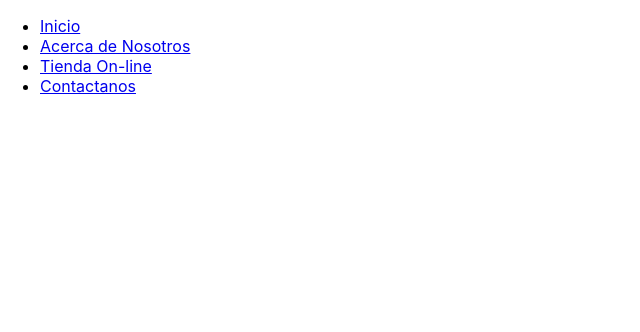
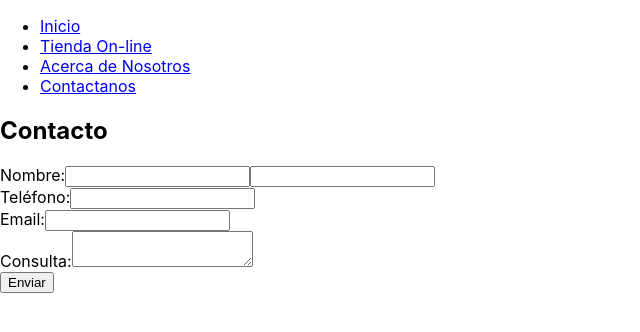
Before and after one commit to KevinSchvindt/misiotronica-schvindt-kevin, a React (Create React App) app: page /Contacto in a window 1280 px wide. Shown: the top 332 px of the page, without its empty margins (0-640 px from the left). Built offline with nearby package versions, Linux system fonts and the light colour scheme.

Commit message:
Formularios+correcciones

```diff
--- a/src/App.js
+++ b/src/App.js
@@ -11,6 +11,7 @@ function App()  {
   return (
     <BrowserRouter>
         <Routes>
+
           <Route path='/' element= {<Inicio/>} />
           <Route path='/Venta' element= {<Venta/>} />
           <Route path='/AcercaDeNosotros' element= {<AcercaDeNosotros/>} />
--- a/src/BaseDatos/ProductosLista.jsx
+++ b/src/BaseDatos/ProductosLista.jsx
@@ -1,8 +1,34 @@
-import React from 'react'
-import prod2bat from "../Imagenes/prod2bat"
+import prod2bat from "../Imagenes/Prod2bat.webp"
+import prod3bat from "../Imagenes/Prod3bat.jpg"
+import prod4cab from "../Imagenes/Prod4cab.jpg"
+import prod5cab from "../Imagenes/Prod5cab.jpg"
+import prod6cab from "../Imagenes/Prod6cab.jpg"
+import prod7cab from "../Imagenes/Prod7cab.webp"
+import prod8cab from "../Imagenes/Prod8cab.webp"
+import prod9dio from "../Imagenes/Prod9dio.jpg"
+import prod10res from "../Imagenes/Prod10res.jpg"
+import prod11bot from "../Imagenes/Prod11bot.jpg"
+import prod12temp from "../Imagenes/Prod12temp.jpg"
+import prod13luc from "../Imagenes/Prod13luc.jpg"
+import prod14luc from "../Imagenes/Prod14luc.jpg"
+import prod16pla from "../Imagenes/Prod16pla.jpg"
+
 
 const ProductosLista = [
-    {imagen: prod2bat, }
+    {imagen: prod2bat, precio:"$500", nombre: "bateriadeLitio", descripcion:"Baterias para radios handy"},
+    {imagen: prod3bat, precio:"$500", nombre: "bateriadeLidd", descripcion:"Baterias para radios hhhhdy"},
+    {imagen: prod4cab, precio:"$500", nombre: "bateriassLitio", descripcion:"Baterias parassssdios handy"},
+    {imagen: prod5cab, precio:"$500", nombre: "bateriasssditio", descripcion:"Baterias parddddadios handy"},
+    {imagen: prod6cab, precio:"$500", nombre: "bateriadsssLitio", descripcion:"Baterias para radilllos handy"},
+    {imagen: prod7cab, precio:"$500", nombre: "bateriadeLitio", descripcion:"Baterias para tttradios handy"},
+    {imagen: prod8cab, precio:"$500", nombre: "bateriasssditio", descripcion:"Baterias parddddadios handy"},
+    {imagen: prod9dio, precio:"$500", nombre: "bateriadsssLitio", descripcion:"Baterias para radilllos handy"},
+    {imagen: prod10res, precio:"$500", nombre: "bateriadeLitio", descripcion:"Baterias para tttradios handy"},
+    {imagen: prod11bot, precio:"$500", nombre: "bateriasssditio", descripcion:"Baterias parddddadios handy"},
+    {imagen: prod12temp, precio:"$500", nombre: "bateriadsssLitio", descripcion:"Baterias para radilllos handy"},
+    {imagen: prod13luc, precio:"$500", nombre: "bateriadeLitio", descripcion:"Baterias para tttradios handy"},
+    {imagen: prod14luc, precio:"$500", nombre: "bateriasssditio", descripcion:"Baterias parddddadios handy"},
+    {imagen: prod16pla, precio:"$500", nombre: "bateriadsssLitio", descripcion:"Baterias para radilllos handy"},
 
 ]
 
--- a/src/Componentes/Burguer.js
+++ /dev/null
@@ -1,26 +0,0 @@
-import React from 'react'
-import Inicio from '../Componentes/Inicio'
-
-function Burguer() {
-  return (
-    <div>
-      <ul>
-        <li>
-            <a href='#'>Inicio</a>
-            <Inicio/>
-        </li>
-        <li>
-            <a href='#'>Acerca de Nosotros</a>
-        </li>
-        <li>
-            <a href='#'>Tienda On-line</a>
-        </li>
-        <li>
-            <a href='#'>Contactanos</a>
-        </li>
-      </ul>
-    </div>
-  )
-}
-
-export default Burguer
--- /dev/null
+++ b/src/Componentes/Formulario.jsx
@@ -0,0 +1,81 @@
+import React, { useState } from 'react';
+
+function ContactForm() {
+  const [formData, setFormData] = useState({
+    firstName: '',
+    lastName: '',
+    phone: '',
+    email: '',
+    query: '',
+  });
+
+  const handleChange = (e) => {
+    const { name, value } = e.target;
+    setFormData((prevData) => ({
+      ...prevData,
+      [name]: value,
+    }));
+  };
+
+  const handleSubmit = (e) => {
+    e.preventDefault();
+        console.log('Form data:', formData);
+  };
+
+  return (
+    <div>
+      <h2>Contacto</h2>
+      <form onSubmit={handleSubmit}>
+        <div>
+          <label>Nombre:</label>
+          <input
+            type="text"
+            name="firstName"
+            value={formData.firstName}
+            onChange={handleChange}
+            required
+          />
+          <input
+            type="text"
+            name="lastName"
+            value={formData.lastName}
+            onChange={handleChange}
+            required
+          />
+        </div>
+        <div>
+          <label>Teléfono:</label>
+          <input
+            type="tel"
+            name="phone"
+            value={formData.phone}
+            onChange={handleChange}
+            required
+          />
+        </div>
+        <div>
+          <label>Email:</label>
+          <input
+            type="email"
+            name="email"
+            value={formData.email}
+            onChange={handleChange}
+            required
+          />
+        </div>
+        <div>
+          <label>Consulta:</label>
+          <textarea
+            name="query"
+            value={formData.query}
+            onChange={handleChange}
+            required
+          />
+        </div>
+        <button type="submit">Enviar</button>
+      </form>
+    </div>
+  );
+}
+
+export default ContactForm;
--- a/src/Componentes/Inicio.js
+++ /dev/null
@@ -1,11 +0,0 @@
-import React from 'react'
-
-const Inicio = () => {
-  return (
-    <div>
-
-    </div>
-  )
-}
-
-export default Inicio
--- a/src/Componentes/Productos.jsx
+++ b/src/Componentes/Productos.jsx
@@ -1,5 +1,6 @@
 import React from 'react'
 import './productos.css'
+
 
 
 
@@ -9,9 +10,10 @@ function Productos(props) {
             <img src={props.imagen} alt={props.nombre}/>
             <h2>{props.precio}</h2>
             <h1>{props.nombre}</h1>
-            <p>{props.descripcion}</p>
+            <p>{props.descripccion}</p>
             <i class ="bx bx-cart-add bx-md" ></i>
         </div>
-    )
-}
+    );
+};
+
 export default Productos
--- a/src/Directorios/AcercaDeNosotros.jsx
+++ b/src/Directorios/AcercaDeNosotros.jsx
@@ -5,6 +5,15 @@ const AcercaDeNosotros = () => {
   return (
     <div>
       <Burguer/>
+      <h1>Bienvenidos a Misiotrónica</h1>
+      <p>Somos una empresa dedicada a la venta de materiales electronicos desde hace
+        mas de 20 años con presencia en el rubro
+      </p>
+      <p>Nuestra historia comienza en el año 1996 cuando el fundador inicia el proyecto
+        en un pequeño puesto dentro del mercado central, vendiendo para los transeutes
+        que por alli pasaban.
+      </p>
+      <p>con el pasar del tiempo bla bla bla </p>
     </div>
   )
 }
--- a/src/Directorios/Contacto.jsx
+++ b/src/Directorios/Contacto.jsx
@@ -1,10 +1,12 @@
 import React from 'react'
 import Burguer from '../Componentes/Burguer'
+import Formulario from '../Componentes/Formulario'
 
 const Contacto = () => {
   return (
     <div>
       <Burguer/>
+      <Formulario/>
     </div>
   )
 }
--- a/src/Directorios/Venta.jsx
+++ b/src/Directorios/Venta.jsx
@@ -2,13 +2,20 @@ import React from 'react'
 import Productos from '../Componentes/Productos'
 import Burguer from '../Componentes/Burguer'
 import Barra from '../Componentes/Barra'
+import ProductosLista from '../BaseDatos/ProductosLista'
 
 const Venta = () => {
   return (
     <div>
             <Burguer/>
            <Barra/>
-           <Productos/>
+           {ProductosLista.map(function (elemento){
+            return (<Productos
+              imagen={elemento.imagen}
+              precio={elemento.precio}
+              nombre={elemento.nombre}
+              descripccion={elemento.descripccion}
+              />);})};
     </div>
 
   )
```
